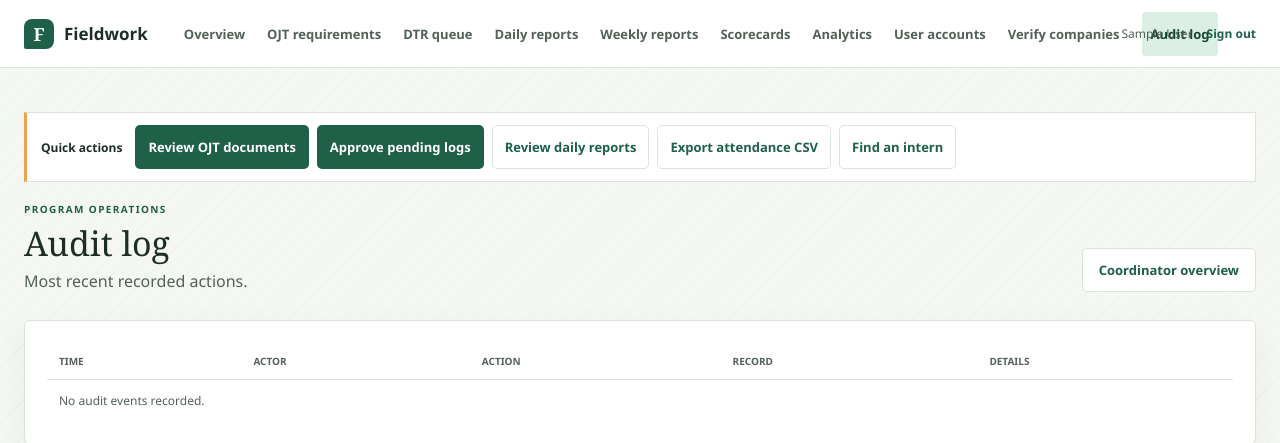
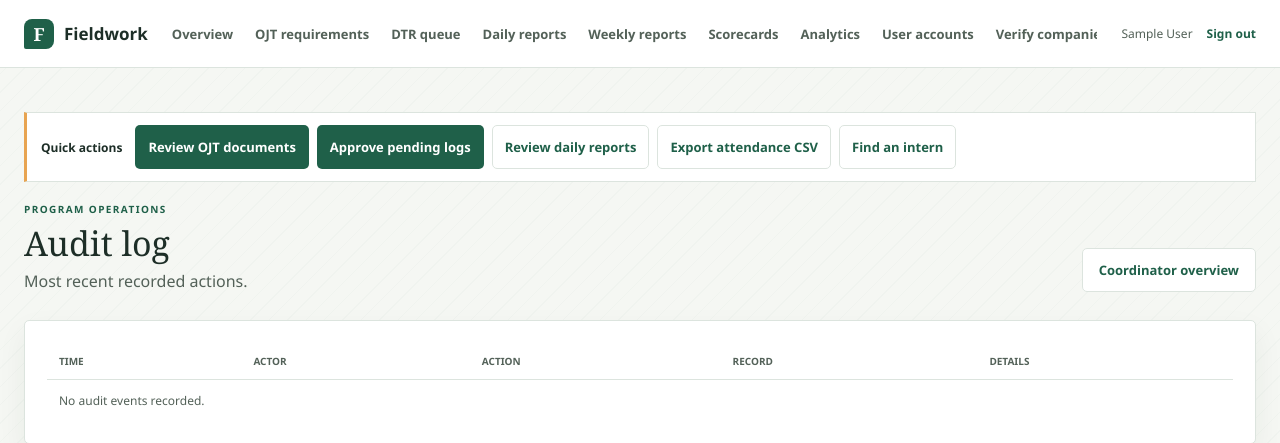
Before and after one commit to Nightstalk0/fieldwork-internship, a Django app: page /coordinator/audit/ in a window 1280 px wide. Shown: the top 443 px of the page. Run offline with Django 5.2, Linux system fonts and the light colour scheme; the visitor is signed in with stand-in values (Sample User, id 1); data comes from the database, SQL or seed files in the repository; data that the repository does not hold is empty.

Commit message:
Update Django project

```diff
--- a/static/css/portal.css
+++ b/static/css/portal.css
@@ -20,15 +20,15 @@
 body { margin: 0; min-width: 320px; background-color: var(--paper); background-image: repeating-linear-gradient(135deg, rgba(31, 96, 73, .025) 0 1px, transparent 1px 13px); }
 a { color: var(--forest); text-decoration-thickness: 1px; text-underline-offset: 3px; }
 button, input, select, textarea { font: inherit; }
-.topbar { min-height: 68px; display: flex; align-items: center; gap: 36px; padding: 0 max(24px, calc((100vw - 1240px) / 2)); background: #fff; border-bottom: 1px solid var(--line); }
+.topbar { min-height: 68px; display: flex; align-items: center; gap: 24px; padding: 0 max(24px, calc((100vw - 1240px) / 2)); background: #fff; border-bottom: 1px solid var(--line); }
 .brand { display: inline-flex; align-items: center; gap: 10px; color: var(--ink); font-size: 17px; font-weight: 750; text-decoration: none; white-space: nowrap; }
 .brand-mark { width: 30px; aspect-ratio: 1; display: grid; place-items: center; border-radius: 8px 8px 8px 2px; color: #fff; background: var(--forest); font-family: Georgia, serif; font-size: 18px; }
-.main-nav { display: flex; align-items: center; flex: 1; gap: 22px; min-width: 0; }
+.main-nav { display: flex; align-items: center; flex: 1 1 0; gap: 22px; min-width: 0; overflow-x: auto; overflow-y: hidden; overscroll-behavior-x: contain; scrollbar-width: thin; scrollbar-color: var(--line) transparent; touch-action: pan-x; -webkit-overflow-scrolling: touch; }
 .main-nav a { min-height: 44px; display: inline-flex; align-items: center; color: var(--muted); text-decoration: none; font-size: 13px; font-weight: 650; white-space: nowrap; }
 .main-nav a:hover, .main-nav a:focus-visible { color: var(--forest); }
 .main-nav a.nav-link-active { padding: 0 9px; border-radius: 4px; color: var(--forest-deep); background: var(--mint); }
 .nav-count { margin-left: 6px; padding: 2px 6px; border-radius: 12px; color: #fff; background: var(--coral); font-size: 10px; }
-.user-menu { display: flex; align-items: center; gap: 14px; color: var(--muted); font-size: 12px; white-space: nowrap; }
+.user-menu { display: flex; flex: 0 0 auto; align-items: center; gap: 14px; color: var(--muted); font-size: 12px; white-space: nowrap; }
 .user-menu form { margin: 0; }
 .text-button { min-height: 44px; padding: 0; border: 0; background: transparent; color: var(--forest); font-size: 12px; font-weight: 700; cursor: pointer; }
 .page-shell { width: min(1240px, calc(100% - 48px)); min-height: calc(100vh - 120px); margin: 0 auto; padding: 44px 0 56px; }
@@ -147,7 +147,7 @@ textarea { resize: vertical; line-height: 1.45; }
 
 @media (max-width: 860px) {
   .topbar { flex-wrap: wrap; gap: 12px 22px; padding: 14px 24px; }
-  .main-nav { order: 3; flex-basis: 100%; overflow-x: auto; gap: 18px; padding-bottom: 2px; }
+  .main-nav { order: 3; flex: 1 0 100%; gap: 18px; padding-bottom: 2px; }
   .user-menu { margin-left: auto; }
   .auth-layout { grid-template-columns: 1fr minmax(320px, 430px); gap: 28px; }
   .auth-copy h1 { font-size: 38px; }
--- a/templates/base.html
+++ b/templates/base.html
@@ -82,6 +82,18 @@
     {% block content %}{% endblock %}
   </main>
   <footer class="site-footer"><span>Fieldwork Internship Management</span><span>Secure placement records</span></footer>
+  <script>
+    document.querySelectorAll(".main-nav").forEach((nav) => {
+      nav.addEventListener("wheel", (event) => {
+        if (Math.abs(event.deltaY) <= Math.abs(event.deltaX)) return;
+        const maxScroll = nav.scrollWidth - nav.clientWidth;
+        const nextScroll = nav.scrollLeft + event.deltaY;
+        if (maxScroll <= 0 || nextScroll < 0 || nextScroll > maxScroll) return;
+        event.preventDefault();
+        nav.scrollLeft = nextScroll;
+      }, { passive: false });
+    });
+  </script>
   {% block scripts %}{% endblock %}
 </body>
 </html>
```
